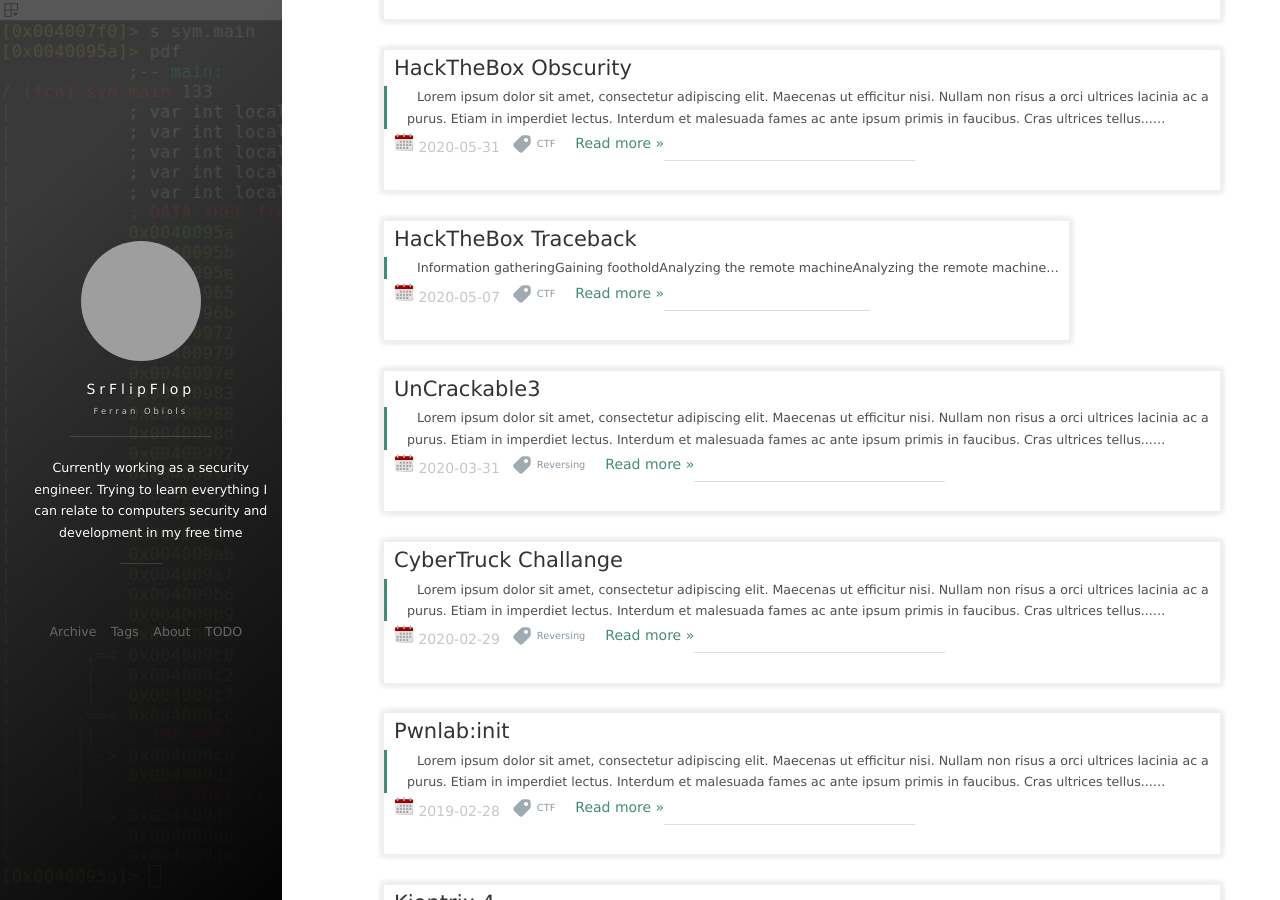
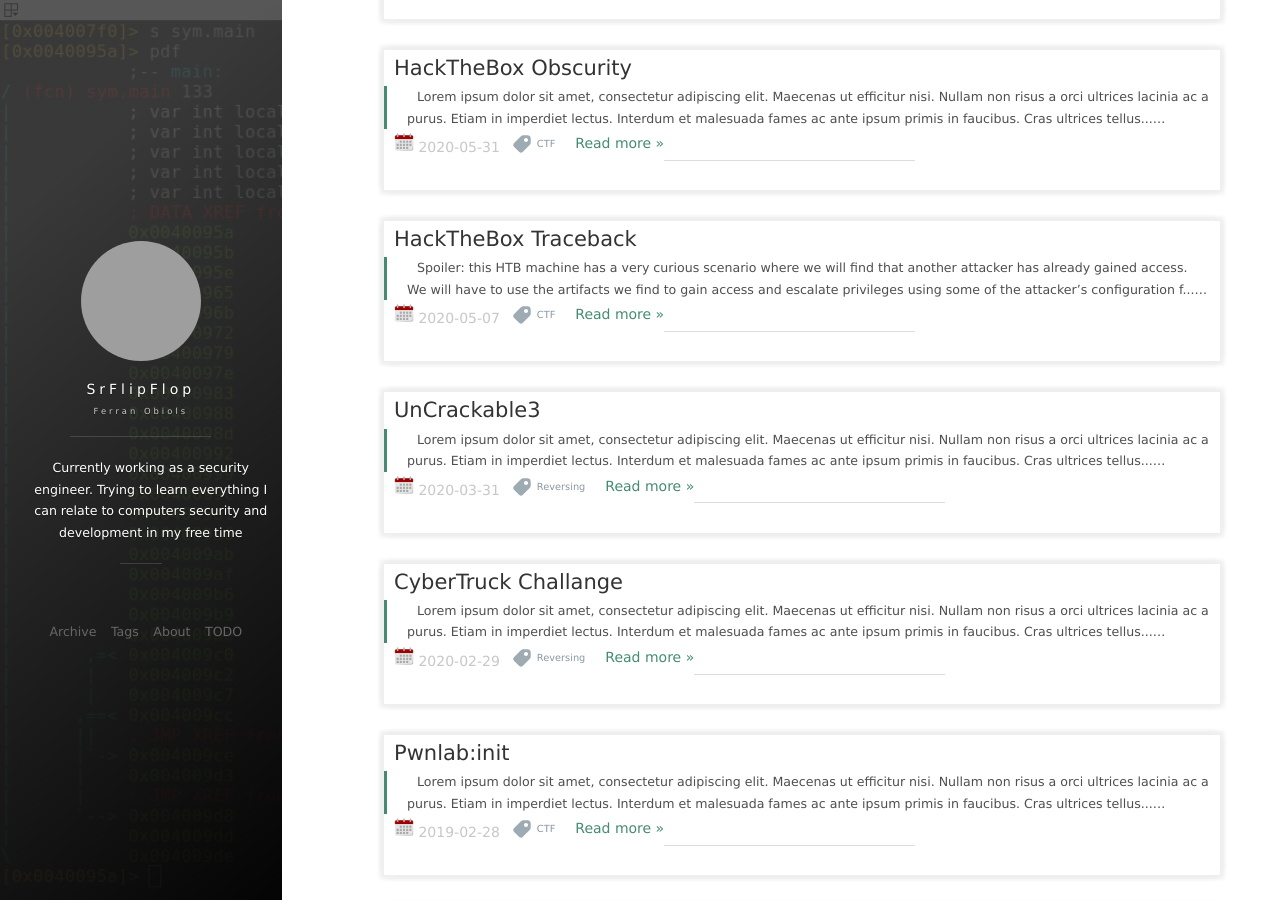
Before and after one commit to SrFlipFlop/srflipflop.github.io, a Jekyll site: the page built from index.html, in a window 1280 px wide and 900 px high, scrolled down 343 px. Built offline with Jekyll 4.4.1, drawn with Linux system fonts in a browser that asks for light colours; nearby versions of some CDN libraries; the list of posts is cut into pages by our own code; comment, search, counter and statistics services are not loaded; some of the changed lines change nothing that is shown; grey boxes are pictures that could not be loaded.

Commit message:
Solved commit error with no content for Traceback

```diff
--- a/_posts/2020-05-07-Traceback.md
+++ b/_posts/2020-05-07-Traceback.md
@@ -6,38 +6,64 @@
 tag: CTF
 ---
 
+Spoiler: this HTB machine has a very curious scenario where we will find that another attacker has already gained access. We will have to use the artifacts we find to gain access and escalate privileges using some of the attacker's configuration flaws.
+
 ### Information gathering
+
+As always, we will start enumerating the remote services using *nmap*. We could se that there are only two services: SSH server, <del>normally used to open a persistent session once we gain initial access</del>, and a web application.
 
 ![](/images/posts/Traceback/img1.png "nmap scan")
 
+We start by taking a look at the web application and when we see nothing we use the browser to view the HTML code. The attacker has left a hidden message in a comment that allows us to follow the rabbit.
+
 ![](/images/posts/Traceback/img2.png "Web defacement")
 
+Searching for a web shells repository on GitHub, we found [TheBinitGhimire/Web-Shells](https://github.com/TheBinitGhimire/Web-Shells) and using some bash magic we created a dictionary with all the files. Once we have the dictionary, we can search the directories using *gobuster* to see if the shell used by the attacker appears.
+
 ![](/images/posts/Traceback/img3.png "Directory enumeration")
+
+We find a login panel and looking for the credentials for **smevk.php** in the same repository we see that the default credentials are: `admin:admin`.
 
 ![](/images/posts/Traceback/img4.png "Web shell login page")
 
 ### Gaining foothold
 
+We have gained access to a powerful web shell that allows us to continue enumerating the machine with **webadmin** permissions.
+
 ![](/images/posts/Traceback/img5.png "Web shell pannel")
+
+To achieve some persistence, in case the attacker decides to delete his trace or the administrators delete the web shell, we will add our public key in `/home/webadmin/.ssh/authorized_keys` to authenticate via SSH.
 
 ![](/images/posts/Traceback/img6.png "SSH authorized keys")
 
 ### Analyzing the remote machine
 
+Once connected via SSH as **webadmin**, we start to investigate and see a note from the user **sysadmin** saying that he has left a tool to practice with Lua.
+
 ![](/images/posts/Traceback/img7.png "SSH connection")
+
+Looking for that tool of the note, we see that when listing the *sudo* options we find an executable called *luvit*. This tool allows us to run Lua scripts with **sysadmin** permissions.
 
 ![](/images/posts/Traceback/img8.png "Sudo listing")
 
+We can execute commands directly with `sudo -u sysadmin /home/sysadmin/luvit -e os.execute("/bin/bash")`, but we are going to do the same operation as before modifying the **authorized_keys** file to access more comfortably by SSH. The following Lua script adds our public key to the **sysadmin** user.
+
 ![](/images/posts/Traceback/img9.png "Lua script")
 
-### Analyzing the remote machine
+### Final privilege escalation
+
+Now with a new user, we have to start the enumeration again in case we see another privilege escalation vector for **root**.
 
 ![](/images/posts/Traceback/img10.png "SSH connection")
 
-![](/images/posts/Traceback/img11.png "Enumerating processes")
+After a long time searching for a way to escalate privileges, we see that there are some files owned by root, which we have permissions to modify them as we are in the same group. Listing the content we see that this is the message that is displayed when there is a new SSH connection.
 
 ![](/images/posts/Traceback/img12.png "List directory")
 
+We only need to modify the file to execute commands with elevated privileges. To make the example we are going to create a bash script that is going to be executed when we enter the machine.
+
 ![](/images/posts/Traceback/img13.png "Modify header")
 
+Bingo! In the same header we see the result of the script we have created. To gain persistent privileges, we could use other techniques such as modifying the sudoers file or playing with the SSH keys again.
+
 ![](/images/posts/Traceback/img14.png "New SSH connection")
```
